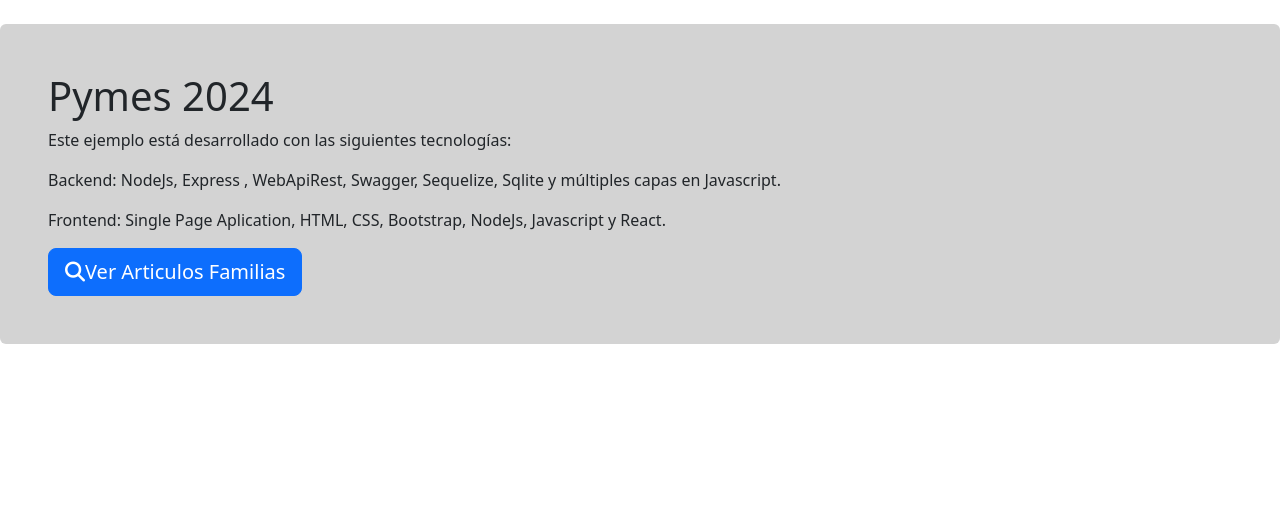
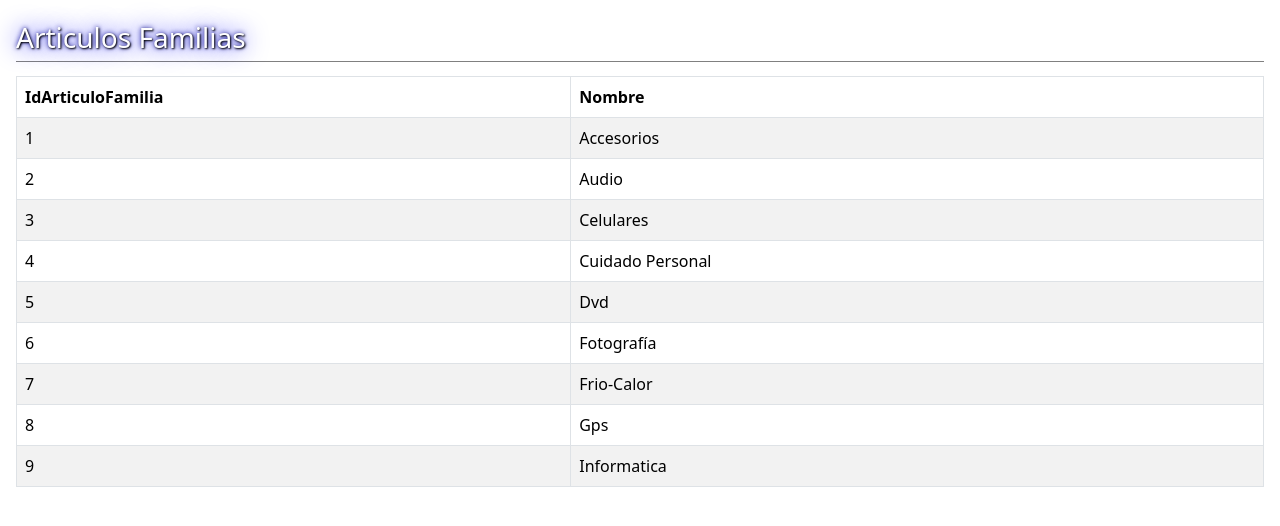
Before and after one commit to Emanuel-UTN/dds-frontend, a React (Vite) app: page / in a window 1280 px wide. Shown: the top 526 px of the page. Built offline with nearby package versions, Linux system fonts and the light colour scheme.

Commit message:
etapa 2 completa

```diff
--- a/src/App.css
+++ b/src/App.css
@@ -0,0 +1,21 @@
+.tituloPagina {
+    font-size: 1.75rem;
+    font-weight: 500;
+    color: white;
+    text-shadow: 1px 1px 2px black, 0 0 25px blue, 0 0 5px darkblue;
+    border-bottom-style: solid;
+    border-color: gray;
+    border-bottom-width: thin;
+    padding-bottom: 0.1em;
+    margin-bottom: 0.5em;
+}
+
+body {
+    background-color: rgb(241, 243, 247);
+}
+
+.divBody {
+    background-color: white;
+    min-height: 75vh;
+    padding: 1rem;
+}
--- a/src/App.jsx
+++ b/src/App.jsx
@@ -1,11 +1,13 @@
 import './App.css'
-import { Inicio } from './components/Inicio'
+import { ArticulosFamilias } from './components/ArticulosFamilias'
 
 function App() {
 
   return (
     <>
-      <Inicio />
+      <div className="divBody">
+        <ArticulosFamilias />
+      </div>
     </>
   )
 }
--- /dev/null
+++ b/src/components/ArticulosFamilias.jsx
@@ -0,0 +1,53 @@
+import React, { useState, useEffect } from 'react';
+import { articulosFamiliasMockService } from "../services/articulosFamilias-mock.service";
+
+function ArticulosFamilias() {
+    const tituloPagina = "Articulos Familias";
+
+    const [articulosFamilias, setArticulosFamilias] = useState([]);
+
+    useEffect(() => {
+        buscarArticulosFamilias();
+    }, []);
+
+    async function buscarArticulosFamilias() {
+        try {
+            let data = await articulosFamiliasMockService.Buscar();
+            setArticulosFamilias(data);
+        } catch (error) {
+            console.error("Error al buscar artículos familias:", error);
+        }
+    }
+
+    return (
+        <>
+            <div className="tituloPagina">{tituloPagina}</div>
+            <div className="table-responsive">
+                <table className="table table-striped table-bordered">
+                    <thead>
+                        <tr>
+                            <th style={{ width: "40%" }}>IdArticuloFamilia</th>
+                            <th style={{ width: "50%" }}>Nombre</th>
+                        </tr>
+                    </thead>
+                    <tbody>
+                        {articulosFamilias.length > 0 ? (
+                            articulosFamilias.map((articuloFamilia) => (
+                                <tr key={articuloFamilia.IdArticuloFamilia}>
+                                    <td>{articuloFamilia.IdArticuloFamilia}</td>
+                                    <td>{articuloFamilia.Nombre}</td>
+                                </tr>
+                            ))
+                        ) : (
+                            <tr>
+                                <td colSpan="2">No se encontraron artículos familias</td>
+                            </tr>
+                        )}
+                    </tbody>
+                </table>
+            </div>
+        </>
+    );
+}
+
+export { ArticulosFamilias };
--- /dev/null
+++ b/src/datos-mock/articulosfamilias-mock.js
@@ -0,0 +1,12 @@
+const arrayArticuloFamilia = [
+    { IdArticuloFamilia: 1, Nombre: "Accesorios" },
+    { IdArticuloFamilia: 2, Nombre: "Audio" },
+    { IdArticuloFamilia: 3, Nombre: "Celulares" },
+    { IdArticuloFamilia: 4, Nombre: "Cuidado Personal" },
+    { IdArticuloFamilia: 5, Nombre: "Dvd" },
+    { IdArticuloFamilia: 6, Nombre: "Fotografía" },
+    { IdArticuloFamilia: 7, Nombre: "Frio-Calor" },
+    { IdArticuloFamilia: 8, Nombre: "Gps" },
+    { IdArticuloFamilia: 9, Nombre: "Informatica" },
+]
+export default arrayArticuloFamilia;
--- /dev/null
+++ b/src/services/articulosFamilias-mock.service.js
@@ -0,0 +1,32 @@
+import arrayArticuloFamilia from "../datos-mock/articulosfamilias-mock";
+
+async function Buscar(){
+    return arrayArticuloFamilia;
+}
+
+async function BuscarPorId(IdArticuloFamilia){
+    return arrayArticuloFamilia.find(a => a.IdArticuloFamilia === IdArticuloFamilia);
+}
+
+async function Agregar(articuloFamilia){
+    articuloFamilia.IdArticuloFamilia = arrayArticuloFamilia.length + 1;
+    arrayArticuloFamilia.push(articuloFamilia);
+}
+
+async function Modificar(articuloFamilia){
+    let articuloFamiliaEncontrado = arrayArticuloFamilia.find(a => a.IdArticuloFamilia === articuloFamilia.IdArticuloFamilia);
+
+    if(articuloFamiliaEncontrado){
+        articuloFamiliaEncontrado.Nombre = articuloFamilia.Nombre;
+    }
+}
+
+async function Eliminar(IdArticuloFamilia){
+    let articuloFamiliaEncontrado = arrayArticuloFamilia.find(a => a.IdArticuloFamilia === IdArticuloFamilia);
+
+    if(articuloFamiliaEncontrado){
+        arrayArticuloFamilia.splice(arrayArticuloFamilia.indexOf(articuloFamiliaEncontrado), 1);
+    }
+}
+
+export const articulosFamiliasMockService = { Buscar, BuscarPorId, Agregar, Modificar, Eliminar }
```
